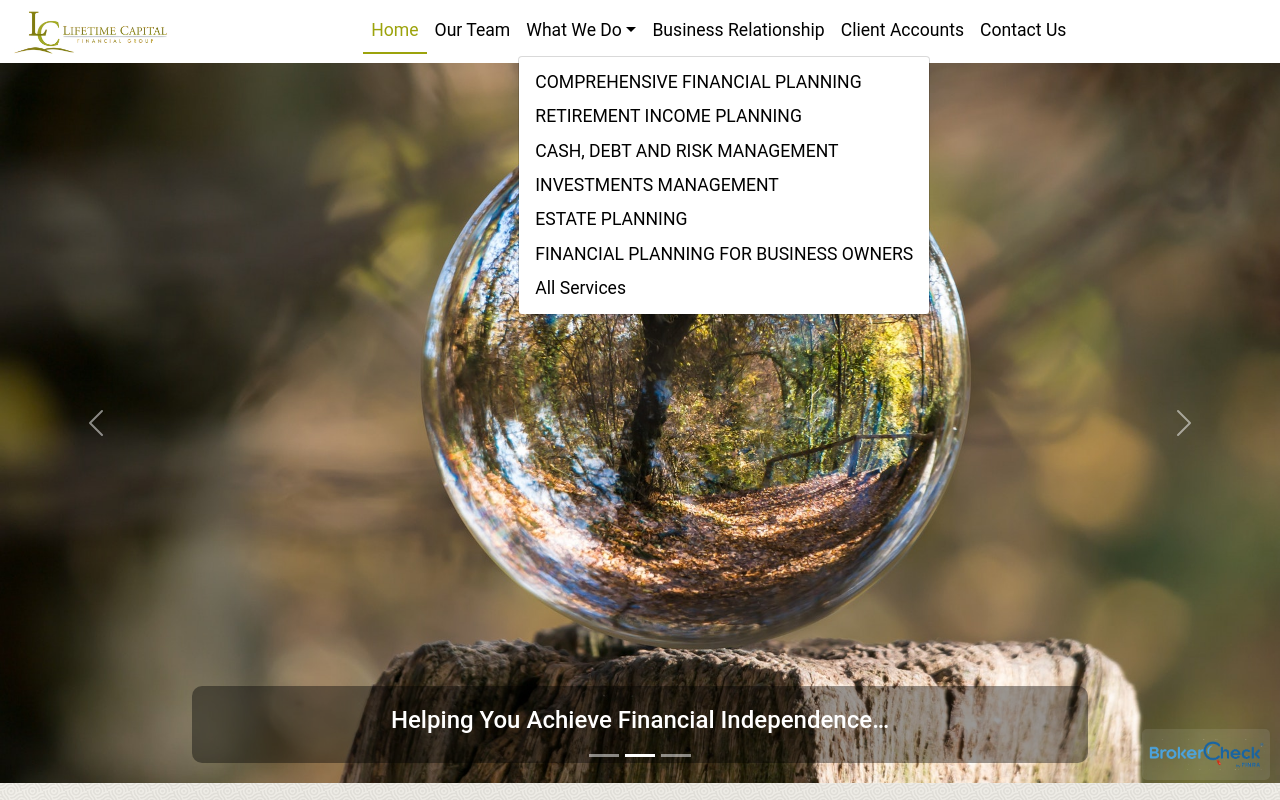
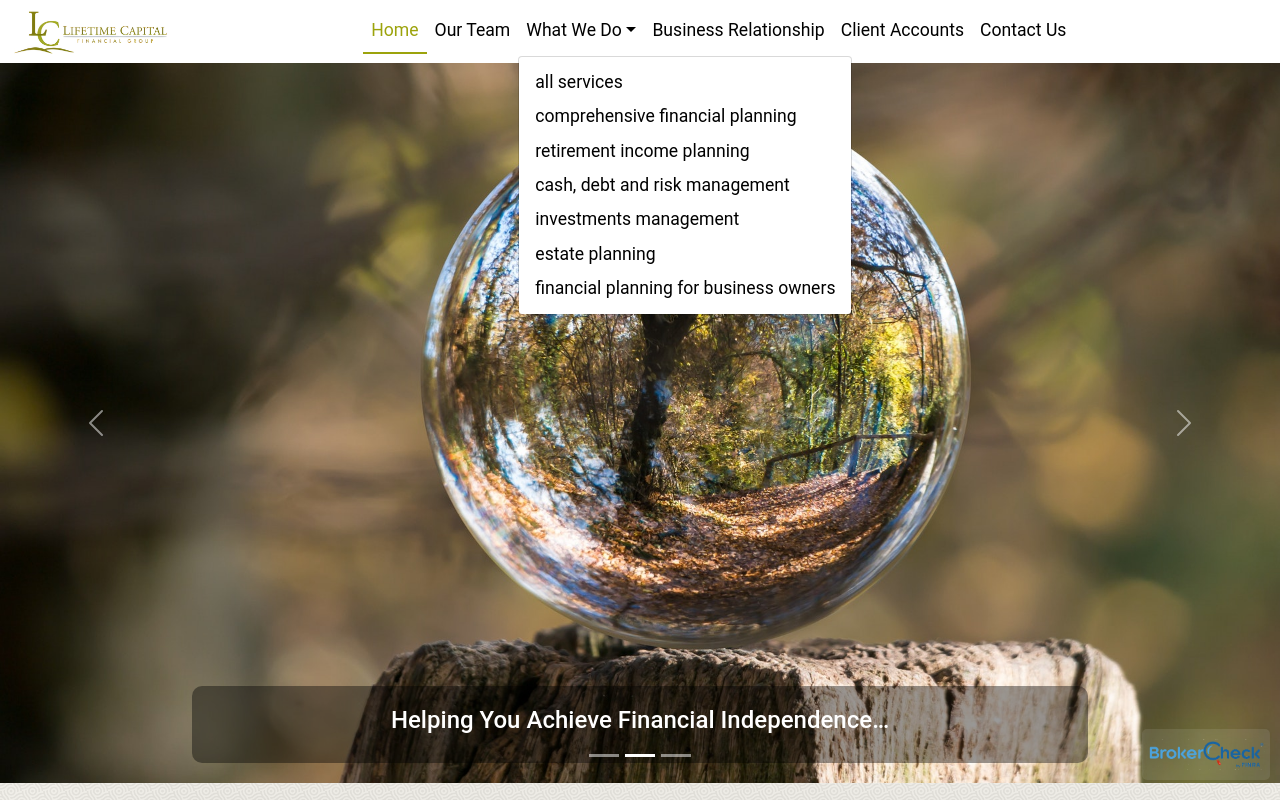
Before and after one commit to joswald123/Lifetimews, a React (Create React App) app: page / in a window 1280 px wide. Both pictures are taken after a click on the button "What We Do". Shown: the top 800 px of the page. Built offline with nearby package versions, Linux system fonts and the light colour scheme.

Commit message:
about and menu css style settings

```diff
--- a/src/components/about/about.css
+++ b/src/components/about/about.css
@@ -28,7 +28,7 @@ img {
 .welcome .post .post__img {
     min-width: 15rem;
     max-width: 15rem;
-    height: 22rem;
+    height: auto;
     transform: translateX(-6rem);
     position: relative;
 }
--- a/src/components/header/Header.css
+++ b/src/components/header/Header.css
@@ -24,6 +24,9 @@ a.active {
 .basic-nav-dropdown {
     text-transform: capitalize;
 }
+.dropdown-item {
+    text-transform: lowercase;
+}
 
 .dropdown-item:hover {
     color: #9CA30C !important;
@@ -37,3 +40,9 @@ a.active {
 .dropdown-item.active {
     background-color: #ffffff !important;
 }
+
+@media screen and (max-width: 985px){
+	header nav a {
+		text-align: center;
+	}
+}
--- a/src/components/header/Header.js
+++ b/src/components/header/Header.js
@@ -61,6 +61,14 @@ export default function Header() {
 
               {/*  */}
               <NavDropdown title={servicesTitle} id="basic-nav-dropdown" >
+                <NavDropdown.Item
+                  as={NavLink}
+                  onClick={() => setExpanded(false)}
+                  to="/services"
+                >
+                  All Services
+                </NavDropdown.Item>
+
                 {services.map((dat) => (
                   <NavDropdown.Item
                     as={NavLink}
@@ -74,13 +82,7 @@ export default function Header() {
                     {dat.title}
                   </NavDropdown.Item>
                 ))}
-                <NavDropdown.Item
-                  as={NavLink}
-                  onClick={() => setExpanded(false)}
-                  to="/services"
-                >
-                  All Services
-                </NavDropdown.Item>
+
               </NavDropdown>
               {/*  */}
 
```
Also changed, not shown: src/images/Jeannette.jpg, src/images/Juliana.png.
